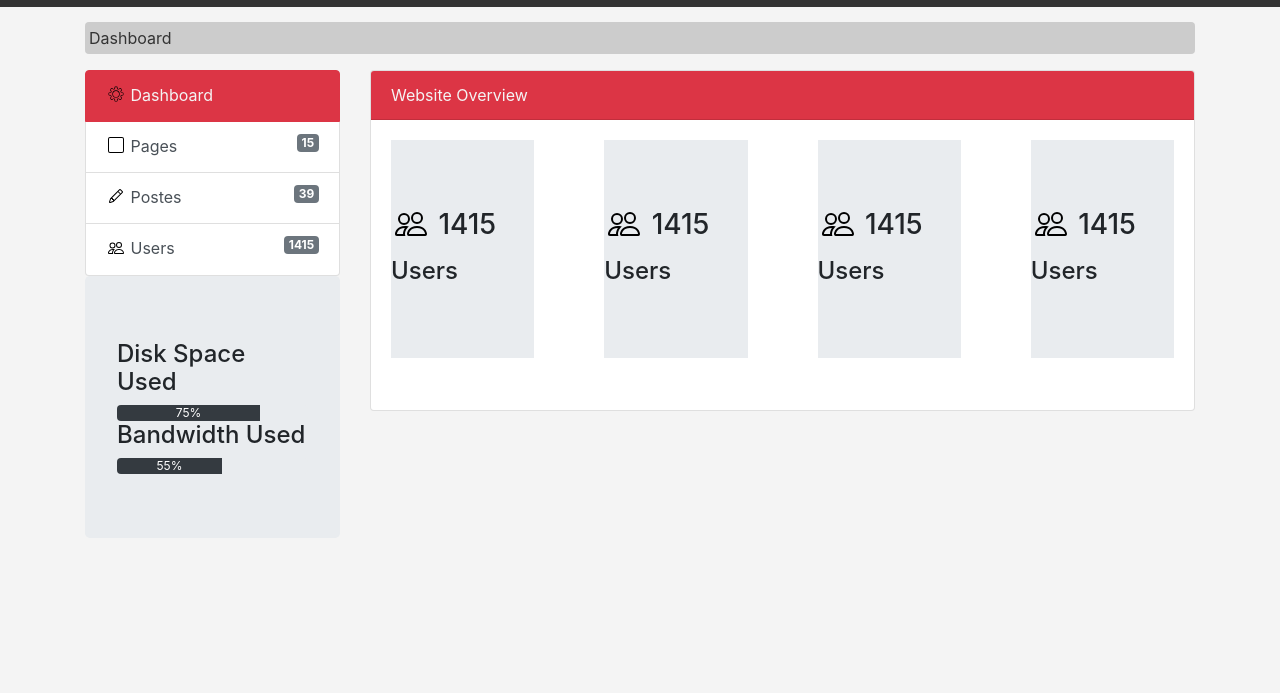
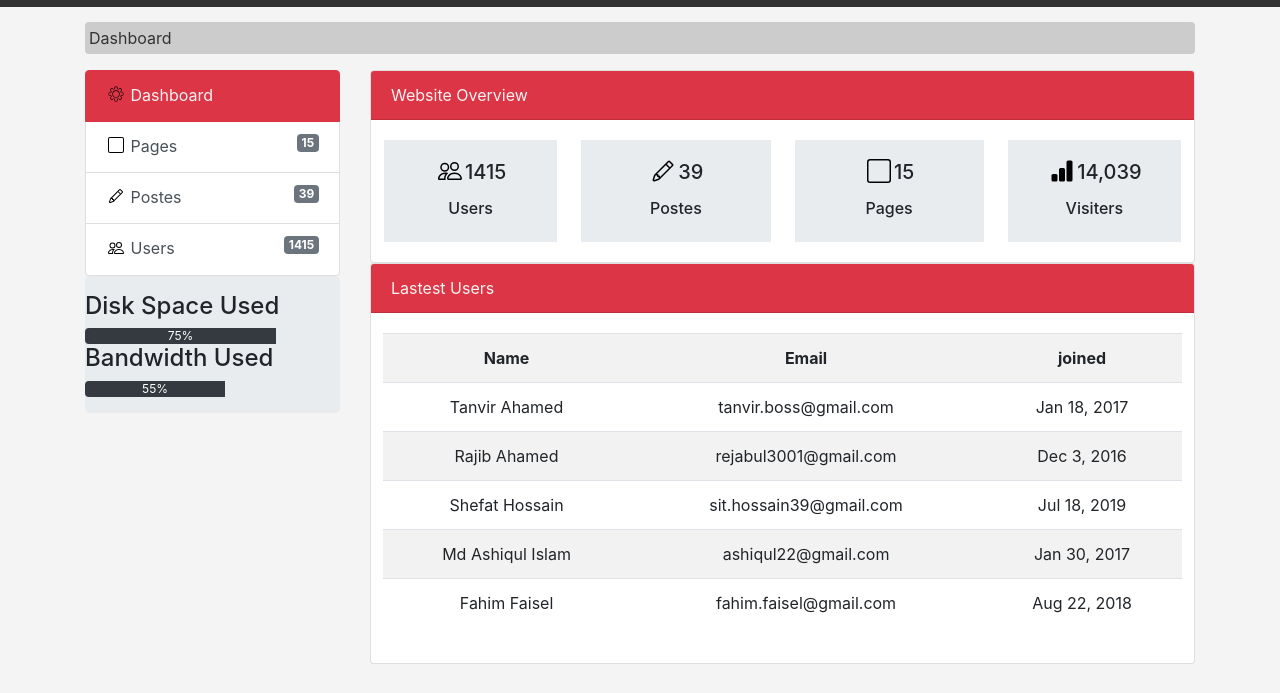
Before and after one commit to sifathossain39/adminstrap_theme, a plain HTML site: page index.html in a window 1280 px wide. Shown: the part 107-800 px from the top of the page. Drawn offline with nearby package versions, Linux system fonts and the light colour scheme.

Commit message:
add overview and user table

```diff
--- a/css/styles.css
+++ b/css/styles.css
@@ -68,7 +68,25 @@ h1{
     color: #f4f4f4;
   }
 
+  #main .col-set{
+    padding: 0;
+  }
+  #main .card-body{
+    text-align: center;
+    padding: 20px 12px;
+  }
 
+  #main .card-right{
+    padding-right: 16px;
+  }
+  #main .card-left{
+    padding-left: 16px;
+  }
+
+  #main .jumbotron{
+    padding: 16px 0;
+    margin-bottom: 0;
+  }
 /*--------x------------ Main Section -------------x----------*/
 
 
--- a/index.html
+++ b/index.html
@@ -131,7 +131,10 @@
         </div>
 
 
+
         <div class="col-md-9">
+
+          <!-- Website Overview -->
           <div class="card">
 
             <div class="card-header bg-danger">
@@ -140,52 +143,89 @@
 
             <div class="row">
 
-              <div class="col-md-3">
+              <div class="col-md-3 col-set card-left">
                 <div class="card-body">
                   <div class="jumbotron jumbotron-fluid">
-                    <h3><img class="gear-icon" src="./assets/people.svg" alt="" width="40" height="40"
-                        title="Bootstrap">
-                      1415</h3>
-                    <H4>Users</H4>
+                    <h5><img class="gear-icon" src="./assets/people.svg" alt="" width="30" height="30"
+                        title="Bootstrap">1415</h5>
+                    <h6>Users</h6>
                   </div>
                 </div>
               </div>
 
-              <div class="col-md-3">
+              <div class="col-md-3 col-set">
                 <div class="card-body">
                   <div class="jumbotron jumbotron-fluid">
-                    <h3><img class="gear-icon" src="./assets/people.svg" alt="" width="40" height="40"
-                        title="Bootstrap">
-                      1415</h3>
-                    <H4>Users</H4>
+                    <h5><img class="gear-icon" src="./assets/pencil.svg" alt="" width="30" height="30"
+                        title="Bootstrap">39</h5>
+                    <h6>Postes</h6>
                   </div>
                 </div>
               </div>
 
-              <div class="col-md-3">
+              <div class="col-md-3 col-set">
                 <div class="card-body">
                   <div class="jumbotron jumbotron-fluid">
-                    <h3><img class="gear-icon" src="./assets/people.svg" alt="" width="40" height="40"
-                        title="Bootstrap">
-                      1415</h3>
-                    <H4>Users</H4>
+                    <h5> <img class="gear-icon" src="./assets/square.svg" alt="" width="30" height="30"
+                        title="Bootstrap">15</h5>
+                    <h6>Pages</h6>
                   </div>
                 </div>
               </div>
 
-              <div class="col-md-3">
+              <div class="col-md-3 col-set card-right">
                 <div class="card-body">
                   <div class="jumbotron jumbotron-fluid">
-                    <h3><img class="gear-icon" src="./assets/people.svg" alt="" width="40" height="40"
-                        title="Bootstrap">
-                      1415</h3>
-                    <H4>Users</H4>
+                    <h5><img class="gear-icon" src="./assets/bar-chart-fill.svg" alt="" width="30" height="30"
+                        title="Bootstrap">14,039</h5>
+                    <h6>Visiters</h6>
                   </div>
                 </div>
               </div>
 
             </div>
 
+          </div>
+
+          <!-- Lastest Users -->
+          <div class="card">
+            <div class="card-header bg-danger">
+              Lastest Users
+            </div>
+            <div class="card-body">
+              <Table class="table table-striped table-hover">
+                <tr>
+                  <th>Name</th>
+                  <th>Email</th>
+                  <th>joined</th>
+                </tr>
+                <tr>
+                  <td>Tanvir Ahamed</td>
+                  <td>tanvir.boss@gmail.com</td>
+                  <td>Jan 18, 2017</td>
+                </tr>
+                <tr>
+                  <td>Rajib Ahamed</td>
+                  <td>rejabul3001@gmail.com</td>
+                  <td>Dec 3, 2016</td>
+                </tr>
+                <tr>
+                  <td>Shefat Hossain</td>
+                  <td>sit.hossain39@gmail.com</td>
+                  <td>Jul 18, 2019</td>
+                </tr>
+                <tr>
+                  <td>Md Ashiqul Islam</td>
+                  <td>ashiqul22@gmail.com</td>
+                  <td>Jan 30, 2017</td>
+                </tr>
+                <tr>
+                  <td>Fahim Faisel</td>
+                  <td>fahim.faisel@gmail.com</td>
+                  <td>Aug 22, 2018</td>
+                </tr>
+              </Table>
+            </div>
           </div>
         </div>
 
```
Also changed, not shown: assets/bar-chart-fill.svg (added).
